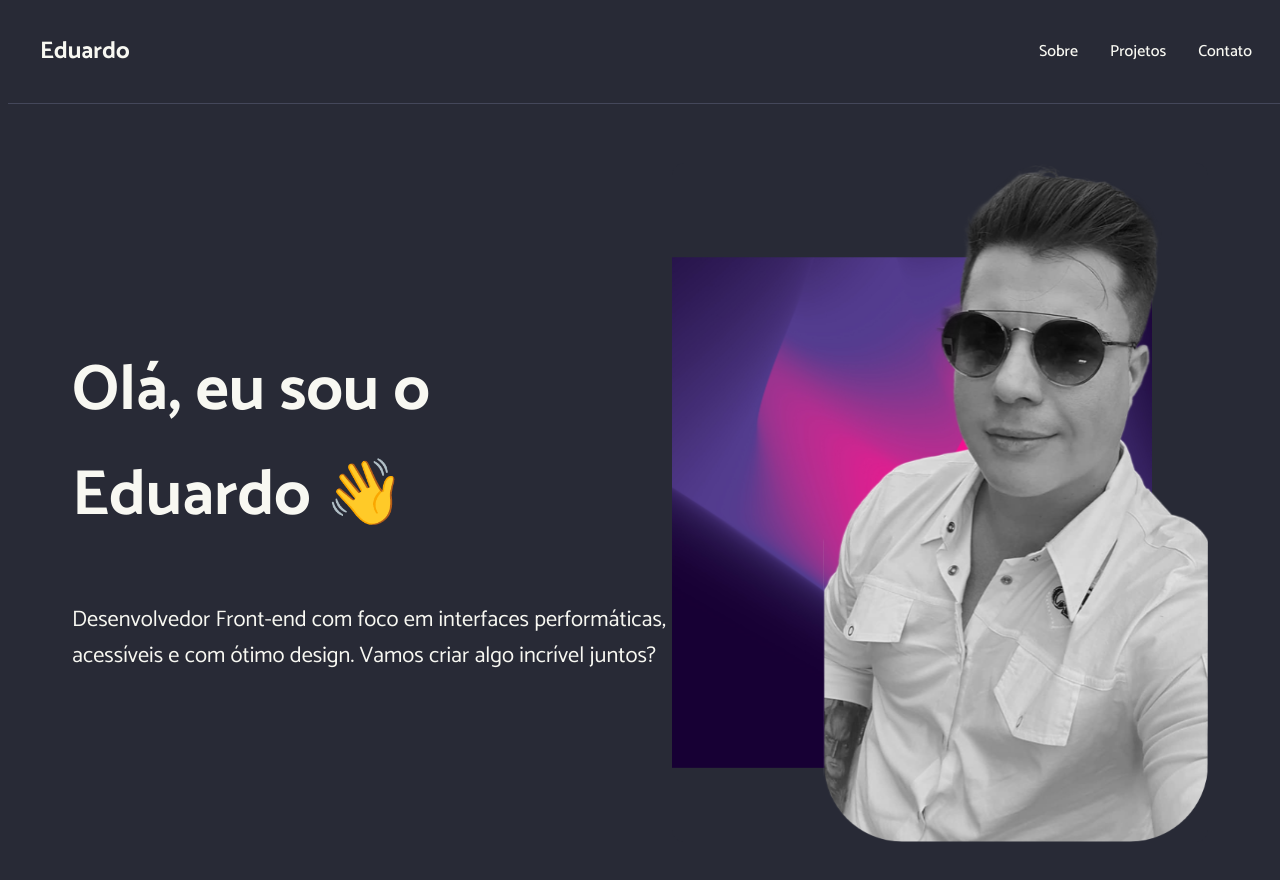
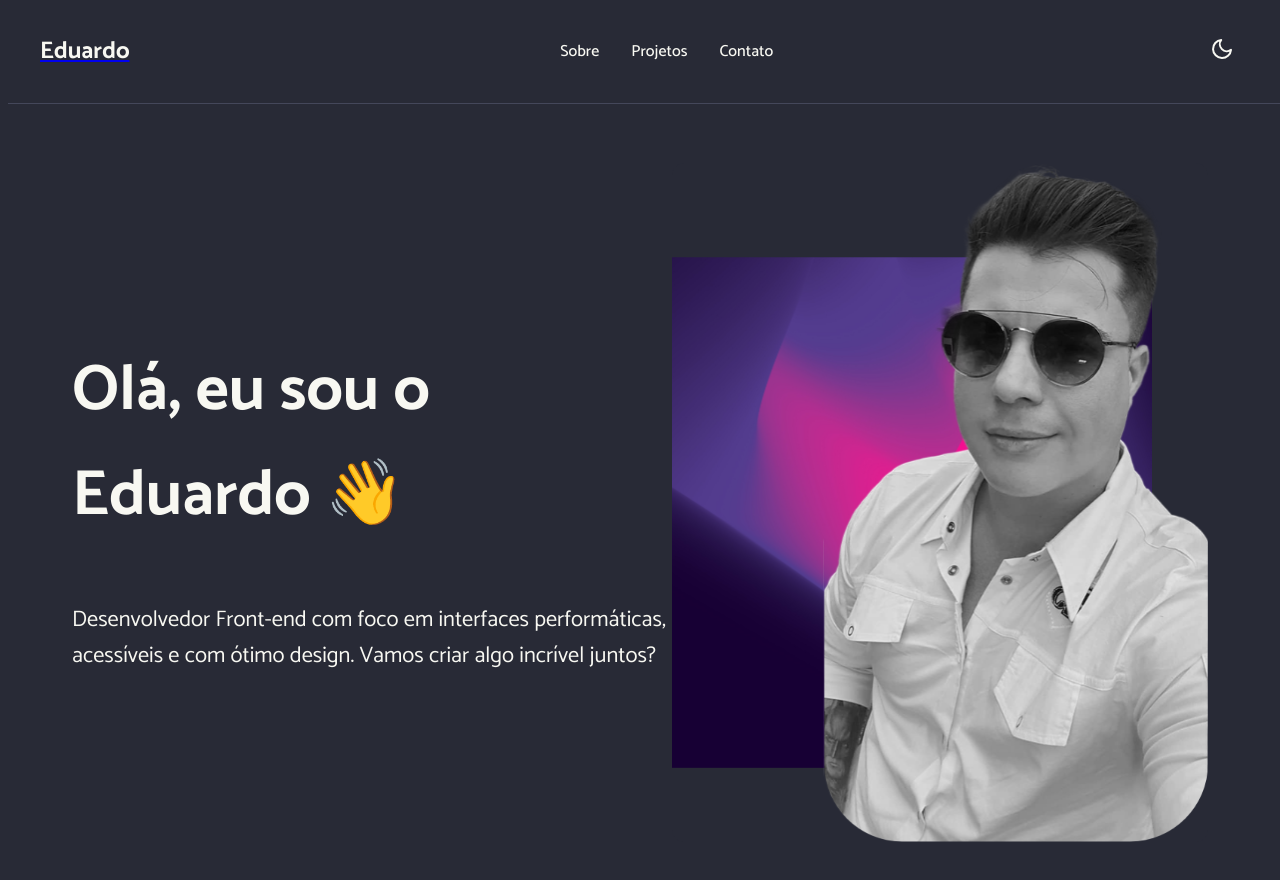
Before and after one commit to eosantos/portifolio-3.0, a Next.js app: page / in a window 1280 px wide. Shown: the top 880 px of the page. Built offline with nearby package versions, Linux system fonts and the light colour scheme.

Commit message:
feat: feito melhorias no header.

```diff
--- a/src/components/Header.tsx
+++ b/src/components/Header.tsx
@@ -20,13 +20,12 @@ const HeaderContainer = styled.header`
   align-items: center;
 `;
 
-const Logo = styled.h1`
-  font-size: 1.5rem;
-  font-weight: 700;
-  color: ${({ theme }) => theme.text};
+const LeftSection = styled.div`
+  display: flex;
+  align-items: center;
 `;
 
-const Nav = styled.nav<{ $isOpen: boolean }>`
+const CenterSection = styled.nav<{ $isOpen: boolean }>`
   display: flex;
   align-items: center;
   gap: 2rem;
@@ -53,6 +52,30 @@ const Nav = styled.nav<{ $isOpen: boolean }>`
   }
 `;
 
+const RightSection = styled.div`
+  display: flex;
+  align-items: start;
+  gap: 1rem;
+  flex-shrink: 0;
+  margin-right: 5rem;
+
+  ${media.lessThan('md')} {
+    justify-content: flex-end;
+    width: auto;
+  }
+`;
+
+const Logo = styled.h1`
+  font-size: 1.5rem;
+  font-weight: 700;
+  color: ${({ theme }) => theme.text};
+  text-decoration: none;
+
+  &:hover {
+    color: ${({ theme }) => theme.purple};
+  }
+`;
+
 const MobileMenuButton = styled.button`
   display: none;
   background: none;
@@ -70,18 +93,24 @@ export default function Header() {
 
   return (
     <HeaderContainer>
-      <Logo>Eduardo</Logo>
+      <LeftSection>
+        <Link href="/">
+          <Logo>Eduardo</Logo>
+        </Link>
+      </LeftSection>
 
-      <MobileMenuButton onClick={() => setIsOpen(!isOpen)}>
-        {isOpen ? <FiX /> : <FiMenu />}
-      </MobileMenuButton>
-
-      <Nav $isOpen={isOpen}>
+      <CenterSection $isOpen={isOpen}>
         <Link href="#sobre">Sobre</Link>
         <Link href="#projetos">Projetos</Link>
         <Link href="#contato">Contato</Link>
+      </CenterSection>
+
+      <RightSection>
         <ThemeToggle />
-      </Nav>
+        <MobileMenuButton onClick={() => setIsOpen(!isOpen)}>
+          {isOpen ? <FiX /> : <FiMenu />}
+        </MobileMenuButton>
+      </RightSection>
     </HeaderContainer>
   );
 }
--- a/src/components/ThemeToggle.tsx
+++ b/src/components/ThemeToggle.tsx
@@ -1,27 +1,18 @@
-'use client';
+import { FiMoon, FiSun } from 'react-icons/fi';
+import styled, { useTheme } from 'styled-components';
 
-import { FiMoon, FiSun } from 'react-icons/fi';
-import styled from 'styled-components';
-import { useTheme } from '../providers/theme-provider';
-
-const Button = styled.button`
+const ToggleButton = styled.button`
   background: none;
   border: none;
   font-size: 1.5rem;
+  color: ${({ theme }) => theme.text};
   cursor: pointer;
-  color: ${({ theme }) => theme.text};
-
-  &:hover {
-    color: ${({ theme }) => theme.purple};
-  }
+  flex-shrink: 0;
 `;
 
-export function ThemeToggle() {
-  const { toggleTheme, isDark } = useTheme();
+export const ThemeToggle = () => {
+  const theme = useTheme();
+  const isDark = theme.text === 'dark';
 
-  return (
-    <Button onClick={toggleTheme} title="Alternar tema">
-      {isDark ? <FiSun /> : <FiMoon />}
-    </Button>
-  );
-}
+  return <ToggleButton>{isDark ? <FiSun /> : <FiMoon />}</ToggleButton>;
+};
```
